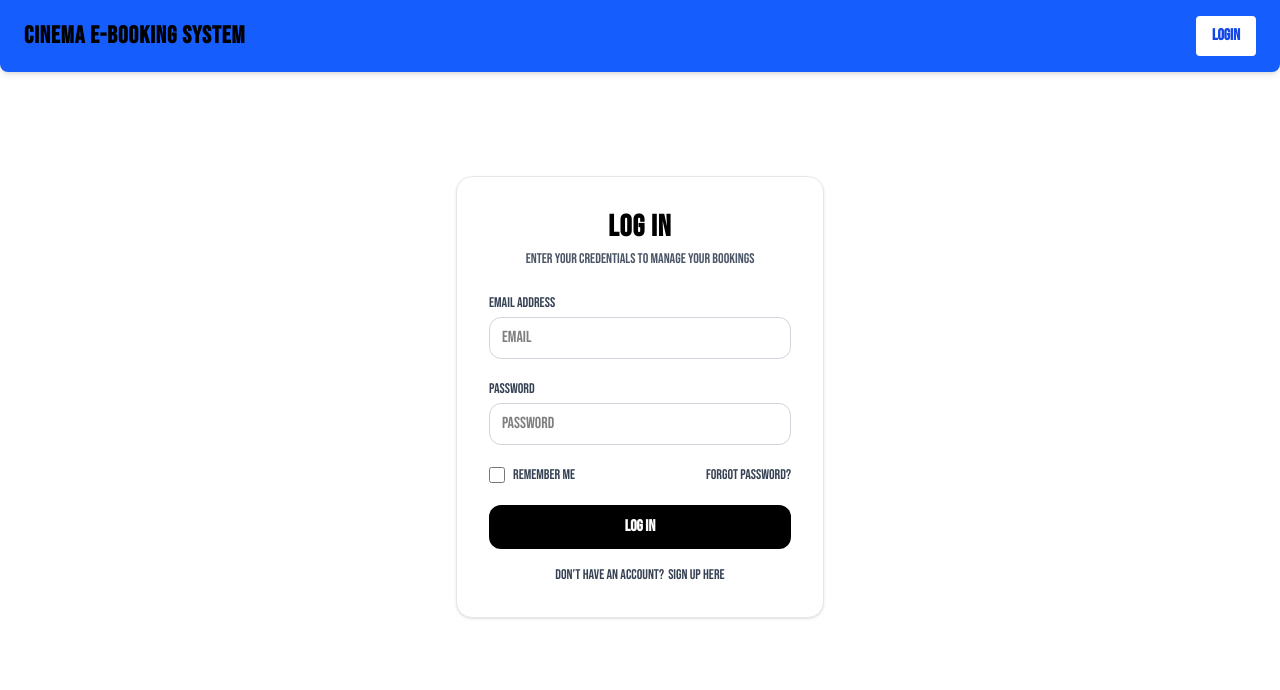
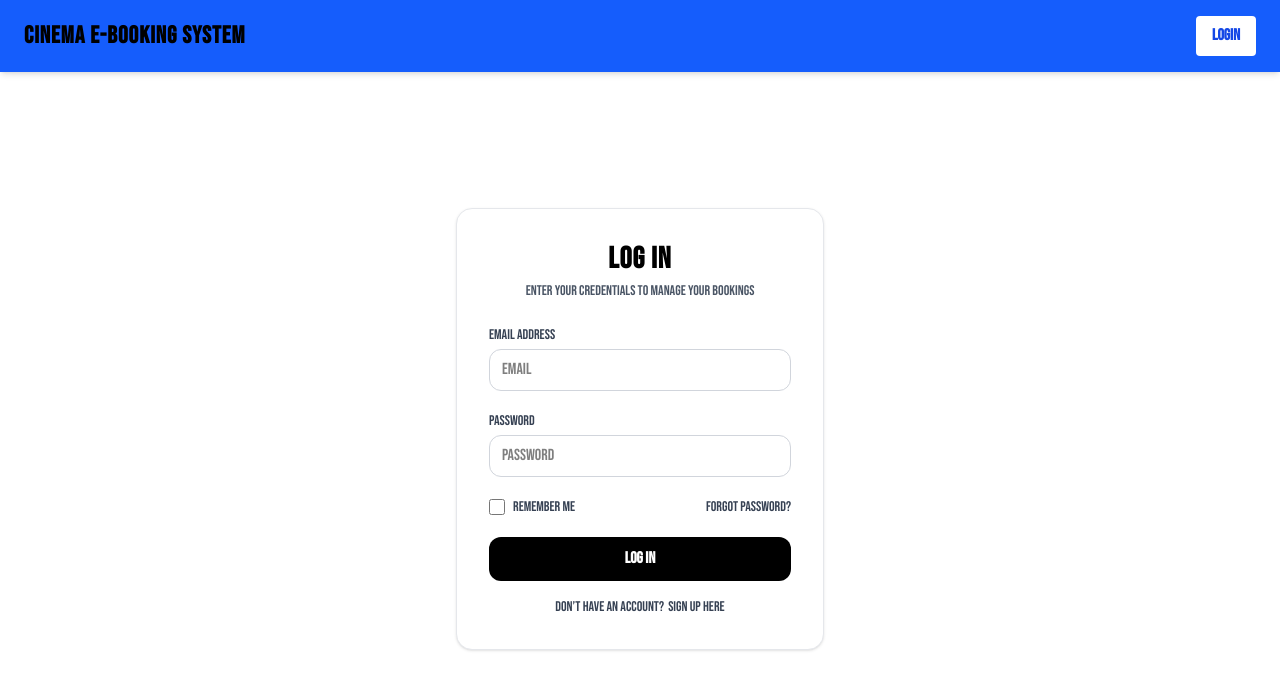
Before and after one commit to dbarf22/group27cinema, a Next.js app in the folder cinema-frontend/: page /login in a window 1280 px wide. Shown: the top 690 px of the page. Built offline with nearby package versions, Linux system fonts and the light colour scheme; a web font is replaced by a local one.

Commit message:
fixed header to span across all of page

```diff
--- a/cinema-frontend/src/app/globals.css
+++ b/cinema-frontend/src/app/globals.css
@@ -1,4 +1,9 @@
 @import "tailwindcss";
+
+html, body {
+  margin: 0;
+  padding: 0;
+}
 
 :root {
   --background: #ffffff;
@@ -9,7 +14,6 @@
 body {
   background: linear-gradient(180deg, var(--background), #ffffff);
   color: var(--foreground);
-  font-family: var();
   min-height: 100vh;
   background-attachment: fixed;
   font-family: var(--font-sans);
@@ -21,10 +25,5 @@ h1, h2, h3, h4, h5, h6 {
   color: var(--foreground);
 }
 
-a {
-  color: #000000;
-  transition: color 0.2s ease;
-}
-a:hover {
-  color: #ff0000;
-}
+a { color: #000000; transition: color 0.2s ease; }
+a:hover { color: #ff0000; }
--- a/cinema-frontend/src/app/layout.tsx
+++ b/cinema-frontend/src/app/layout.tsx
@@ -3,26 +3,15 @@ import { Geist, Geist_Mono } from "next/font/google";
 import "./globals.css";
 import Header from "@/components/Header";
 
-const geistSans = Geist({
-  variable: "--font-geist-sans",
-  subsets: ["latin"],
-});
-
-const geistMono = Geist_Mono({
-  variable: "--font-geist-mono",
-  subsets: ["latin"],
-});
+const geistSans = Geist({ variable: "--font-geist-sans", subsets: ["latin"] });
+const geistMono = Geist_Mono({ variable: "--font-geist-mono", subsets: ["latin"] });
 
 export const metadata: Metadata = {
   title: "Group 27 Cinema E-Booking",
   description: "Group 27 Cinema E-Booking Project.",
 };
 
-export default function RootLayout({
-  children,
-}: Readonly<{
-  children: React.ReactNode;
-}>) {
+export default function RootLayout({ children }: { children: React.ReactNode }) {
   return (
     <html lang="en">
       <head>
@@ -33,11 +22,12 @@ export default function RootLayout({
           rel="stylesheet"
         />
       </head>
-      <body
-        className={`${geistSans.variable} ${geistMono.variable} max-w-screen-xl mx-auto antialiased`}
-      >
+      <body className={`${geistSans.variable} ${geistMono.variable} antialiased`}>
         <Header />
-        {children}
+
+        <main className="mx-auto max-w-screen-xl px-4 py-8">
+          {children}
+        </main>
       </body>
     </html>
   );
--- a/cinema-frontend/src/app/page.tsx
+++ b/cinema-frontend/src/app/page.tsx
@@ -14,10 +14,8 @@ export default async function HomePage() {
 
   return (
     <main className="mx-auto max-w-6xl px-4 py-8 space-y-10">
-
       <MovieSection title="Now Playing" movies={nowPlaying} />
       <MovieSection title="Coming Soon" movies={comingSoon} />
-
       <h1 className="text-2xl font-bold mb-4">Movie Search</h1>
       <MovieSearch />
     </main>
--- a/cinema-frontend/src/components/Header.tsx
+++ b/cinema-frontend/src/components/Header.tsx
@@ -14,8 +14,8 @@ export default function Header() {
   };
 
   return (
-    <header className="bg-blue-600 text-white shadow-md py-4 px-6 mb-6 rounded-b-lg">
-      <div className="max-w-7xl mx-auto flex items-center justify-between">
+    <header className="w-full bg-blue-600 text-white shadow-md py-4 mb-6">
+      <div className="max-w-7xl mx-auto flex items-center justify-between px-6">
         <h1
           onClick={handleHomeClick}
           className="text-2xl font-bold tracking-tight cursor-pointer hover:underline"
```
